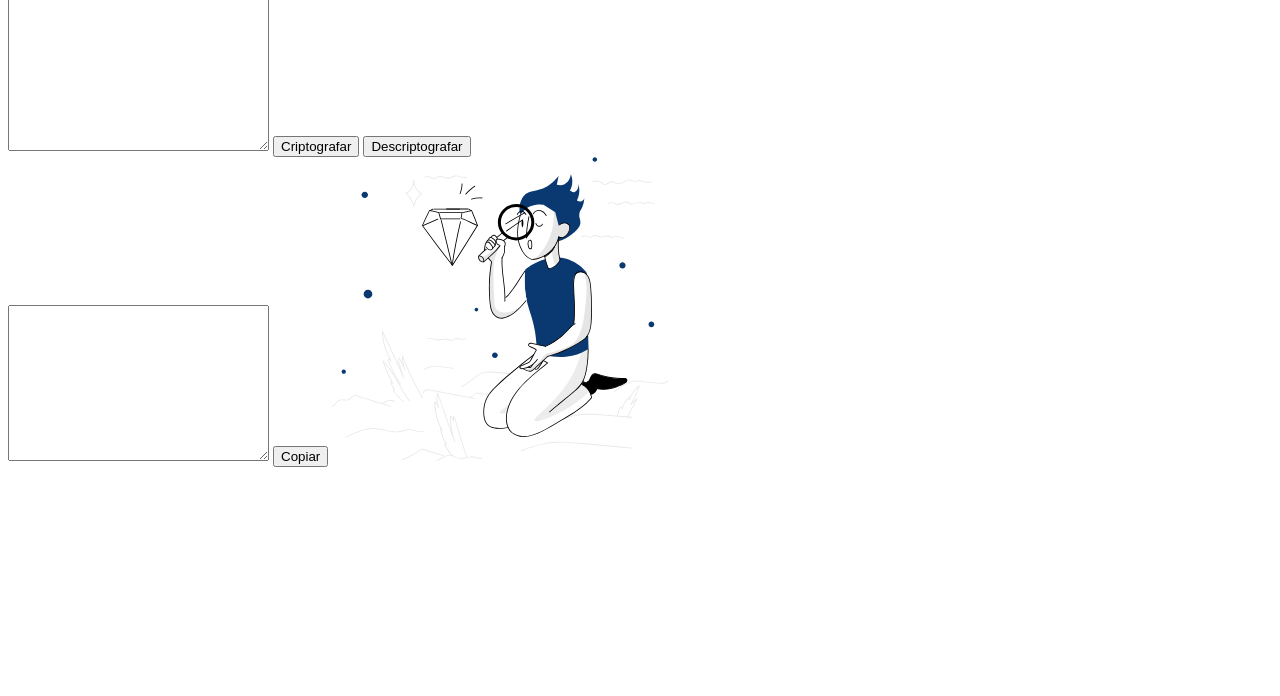
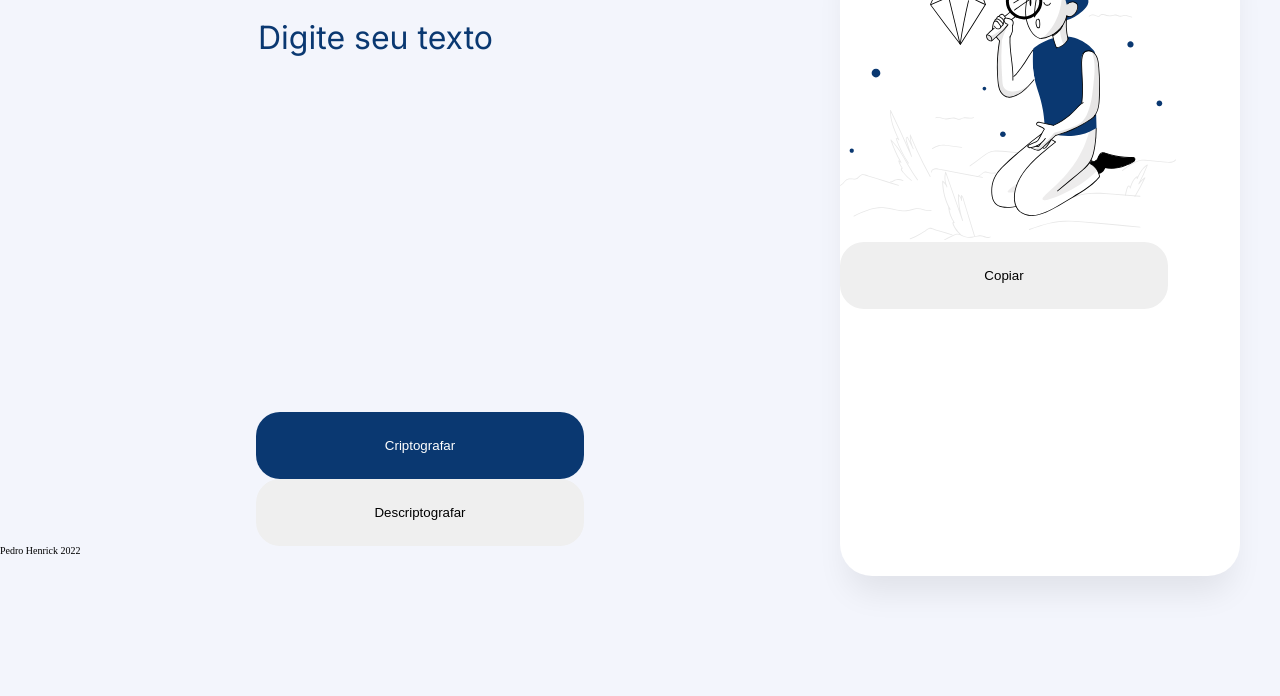
Before and after one commit to pedrohenrick777/ONE-codificador-de-texto, a plain HTML site: page index.html in a window 1280 px wide. Shown: the part 104-800 px from the top of the page. Drawn offline with Linux system fonts and the light colour scheme.

Commit message:
posicionando elementos

```diff
--- a/index.html
+++ b/index.html
@@ -1,32 +1,44 @@
 <!DOCTYPE html>
-<html lang="en">
+<html lang="pt-br">
 
 <head>
     <meta charset="UTF-8">
     <meta http-equiv="X-UA-Compatible" content="IE=edge">
     <meta name="viewport" content="width=device-width, initial-scale=1.0">
-    <title>Document</title>
+    <link rel="stylesheet" href="static/styles/reset.css">
+    <link rel="stylesheet" href="static/styles/style.css">
+    <title>Decodificador de texto</title>
 </head>
 
 <body>
+    <div class="content">
         <header>
-        <h1>
-            <img src="static/imgs/logo.svg" alt="Alura">
+            <h1 class="logo">
+                <img src="static/imgs/logo.svg" alt="Logo da Alura">
             </h1>
-
+        </header>
         <main>
+            <section class="criptografar">
+                <form>
+                    <textarea name="text-encrypt" cols="40" rows="10" placeholder="Digite seu texto"
+                        autofocus></textarea>
                     <div>
-                <textarea name="text-encrypt" id="" cols="30" rows="10"></textarea>
-                <button id="criptografar">Criptografar</button>
-                <button id="descriptografar">Descriptografar</button>
+                        <button type="submit" class="btn-primario">Criptografar</button>
+                        <button type="button" id="descriptografar">Descriptografar</button>
                     </div>
-            <div>
-                <textarea name="resultado" id="" cols="30" rows="10"></textarea>
+                </form>
+            </section>
+            <section class="caixa-resultado">
+                <div class="resultado">
+                    <img src="static/imgs/empty_message.svg" class="sem-mensagens" alt="Sem mensagens">
                     <button id="copiar">Copiar</button>
-                <img src="static/imgs/empty_message.svg" alt="Sem mensagens">
                 </div>
+            </section>
         </main>
-    </header>
+        <footer>
+            <p>Pedro Henrick 2022</p>
+        </footer>
+    </div>
 </body>
 
 </html>
--- /dev/null
+++ b/static/styles/reset.css
@@ -0,0 +1,135 @@
+/* http://meyerweb.com/eric/tools/css/reset/
+   v2.0 | 20110126
+   License: none (public domain)
+*/
+
+html,
+body,
+div,
+span,
+applet,
+object,
+iframe,
+h1,
+h2,
+h3,
+h4,
+h5,
+h6,
+p,
+blockquote,
+pre,
+a,
+abbr,
+acronym,
+address,
+big,
+cite,
+code,
+del,
+dfn,
+em,
+img,
+ins,
+kbd,
+q,
+s,
+samp,
+small,
+strike,
+strong,
+sub,
+sup,
+tt,
+var,
+b,
+u,
+i,
+center,
+dl,
+dt,
+dd,
+ol,
+ul,
+li,
+fieldset,
+form,
+label,
+legend,
+table,
+caption,
+tbody,
+tfoot,
+thead,
+tr,
+th,
+td,
+article,
+aside,
+canvas,
+details,
+embed,
+figure,
+figcaption,
+footer,
+header,
+hgroup,
+menu,
+nav,
+output,
+ruby,
+section,
+summary,
+time,
+mark,
+audio,
+video {
+	margin: 0;
+	padding: 0;
+	border: 0;
+	font-size: 100%;
+	font: inherit;
+	vertical-align: baseline;
+}
+
+/* HTML5 display-role reset for older browsers */
+article,
+aside,
+details,
+figcaption,
+figure,
+footer,
+header,
+hgroup,
+menu,
+nav,
+section {
+	display: block;
+}
+
+body {
+	line-height: 1;
+}
+
+ol,
+ul {
+	list-style: none;
+}
+
+blockquote,
+q {
+	quotes: none;
+}
+
+blockquote:before,
+blockquote:after,
+q:before,
+q:after {
+	content: '';
+	content: none;
+}
+
+table {
+	border-collapse: collapse;
+	border-spacing: 0;
+}
--- /dev/null
+++ b/static/styles/style.css
@@ -0,0 +1,81 @@
+@import url('https://fonts.googleapis.com/css2?family=Inter&display=swap');
+
+html {
+    --background: #F3F5FC;
+    --color-primary: #0A3871;
+
+    font-size: 10px;
+}
+
+body {
+    background-color: var(--background);
+}
+
+header {
+    margin-bottom: 3rem;
+}
+
+.logo {
+    margin: 4rem 0 0 8.4rem;
+}
+
+main {
+    width: 80%;
+    margin-left: auto;
+    display: flex;
+}
+
+.criptografar {
+    width: 60%;
+    margin-right: 2%;
+}
+
+.caixa-resultado {
+    width: 38%;
+}
+
+textarea {
+    border: none;
+    resize: none;
+    font-family: 'Inter', sans-serif;
+    font-size: 3.2rem;
+    width: 90%;
+    margin: 0 auto;
+    background-color: var(--background);
+    color: #0A3871;
+    outline: none;
+    /* height: 60vh; */
+}
+
+textarea::placeholder {
+    color: #0A3871;
+}
+
+.caixa-resultado {
+    position: absolute;
+    top: 4rem;
+    right: 4rem;
+    width: 40rem;
+    height: 80vh;
+    background-color: #FFF;
+    border-radius: 3.2rem;
+    box-shadow: 0 24px 32px -8px rgba(0, 0, 0, 0.08);
+}
+
+.resultado {
+    position: relative;
+}
+
+button {
+    display: inline-block;
+    border: none;
+    outline: none;
+    width: 32.8rem;
+    height: 67px;
+    border-radius: 24px;
+}
+
+.btn-primario {
+    background-color: var(--color-primary);
+    color: #FFF;
+}
```
Lines whose indentation alone changed are shown as unchanged.
